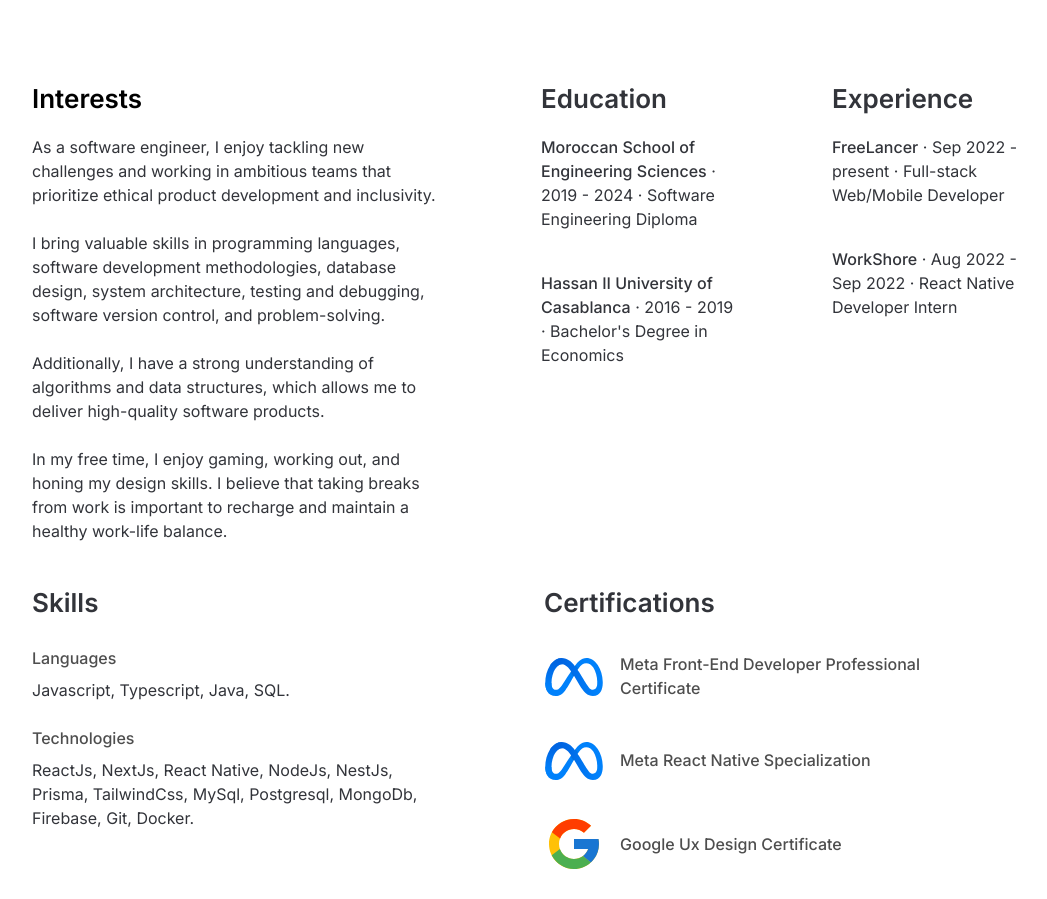
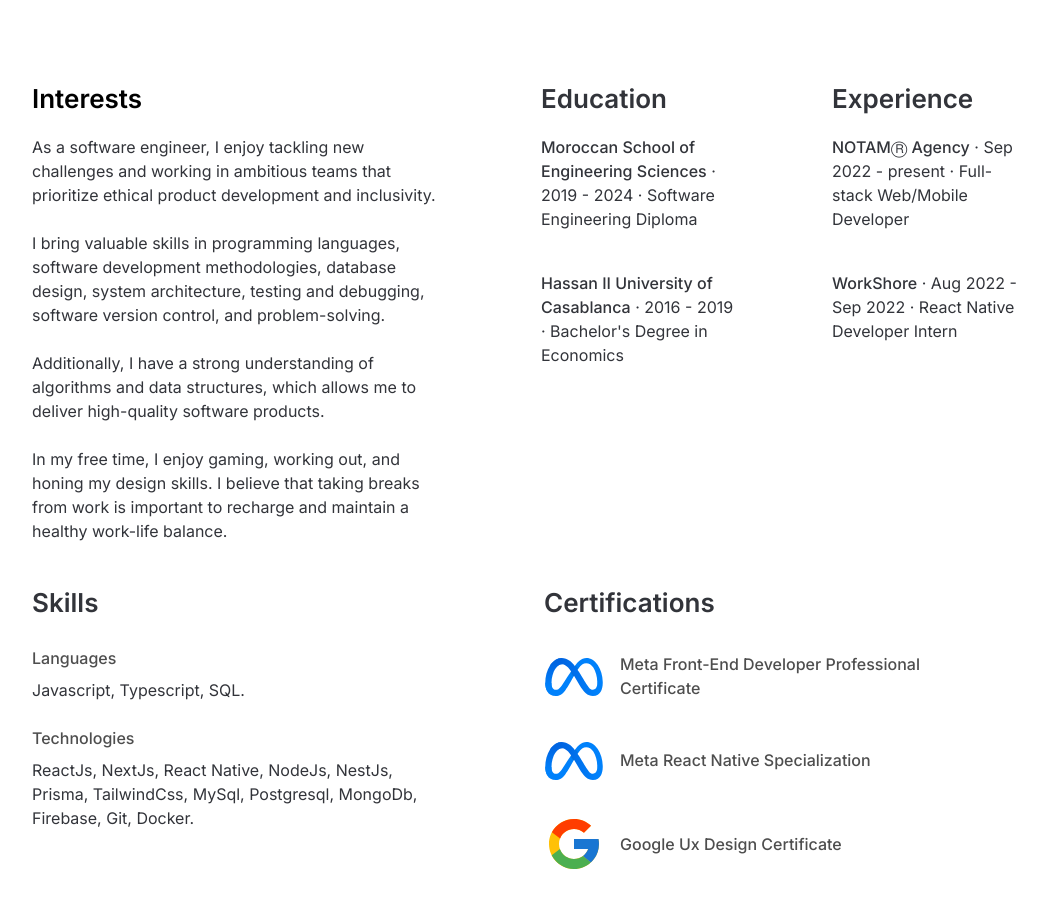
Before and after one commit to JoudaAyoub/Portfolio, a Next.js app: page /about in a window 1280 px wide. Shown: the part 740-1639 px from the top of the page, without its empty margins (108-1155 px from the left). Built offline with nearby package versions, Linux system fonts and the light colour scheme.

Commit message:
updating project card

```diff
--- a/src/app/about/page.tsx
+++ b/src/app/about/page.tsx
@@ -103,7 +103,7 @@ const About = () => {
           >
             <div className="text-[26px] font-semibold">Experience</div>
             <div className="mt-[24px]">
-              <span className="font-medium">FreeLancer</span> · Sep 2022 - present · Full-stack
+              <span className="font-medium">NOTAMⓇ Agency</span> · Sep 2022 - present · Full-stack
               Web/Mobile Developer
             </div>
             <div className="mt-[40px]">
@@ -119,7 +119,7 @@ const About = () => {
           <div className="text-[26px] text-secondary font-semibold">Skills</div>
           <div className="md:mt-6 mt-[32px]">
             <div className="font-medium text-tech">Languages</div>
-            <div className="text-secondary mt-[8px]">Javascript, Typescript, Java, SQL.</div>
+            <div className="text-secondary mt-[8px]">Javascript, Typescript, SQL.</div>
           </div>
           <div className="md:mt-6 mt-[24px]">
             <div className="font-medium text-tech">Technologies</div>
--- a/src/app/components/ProjectCard.tsx
+++ b/src/app/components/ProjectCard.tsx
@@ -15,7 +15,7 @@ const ProjectCard = ({ project }: { project: any }) => {
           width={0}
           height={0}
           sizes="100vw"
-          className={` rounded-[10px] w-full max-h-[700px] object-fill drop-shadow-2xl select-none`}
+          className={` rounded-[10px] w-full max-h-[700px] min-h-[258px] object-fill drop-shadow-2xl select-none`}
           src={project.imageUrl}
           placeholder="blur"
           blurDataURL={project.imageUrl}
```
